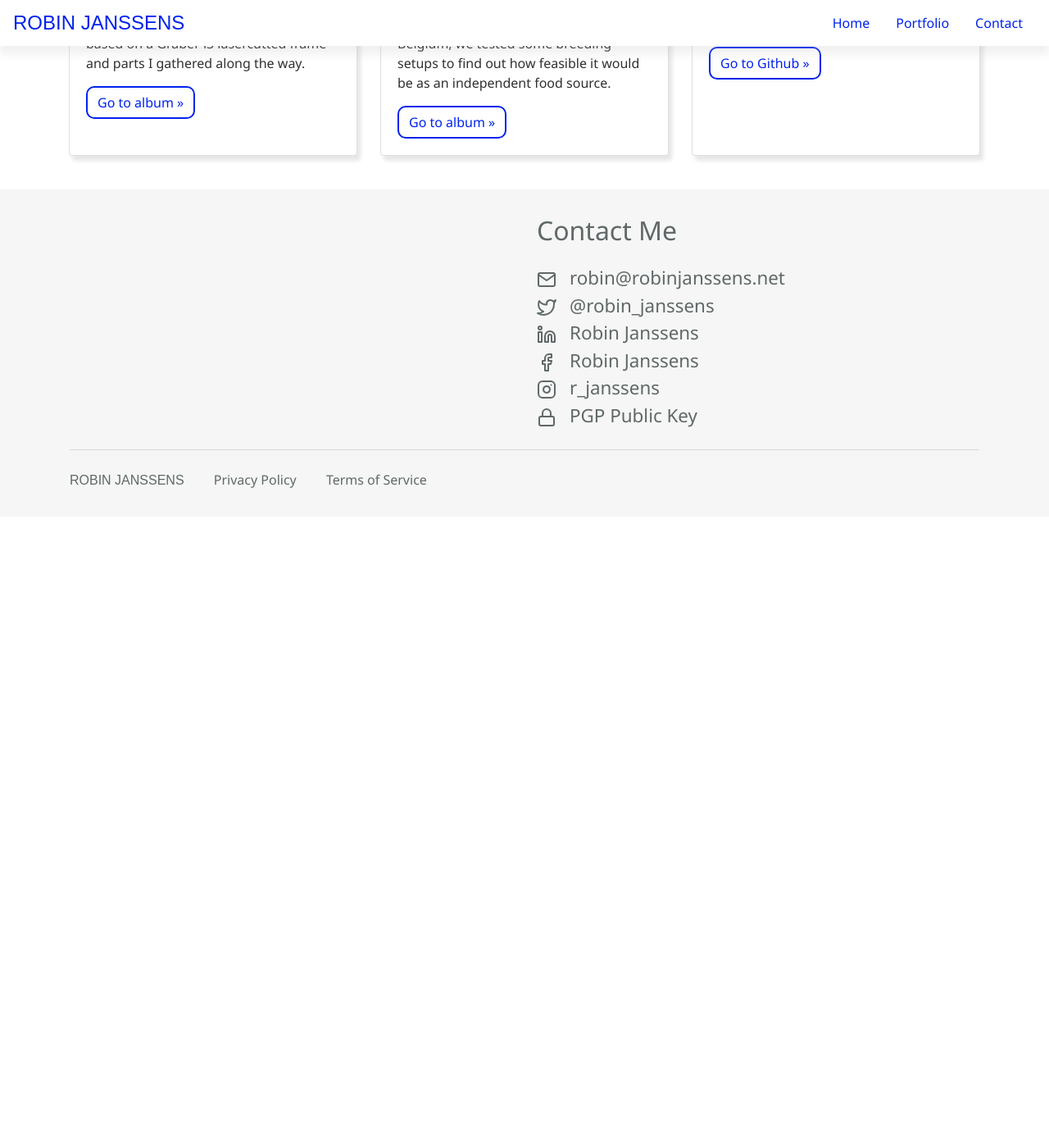
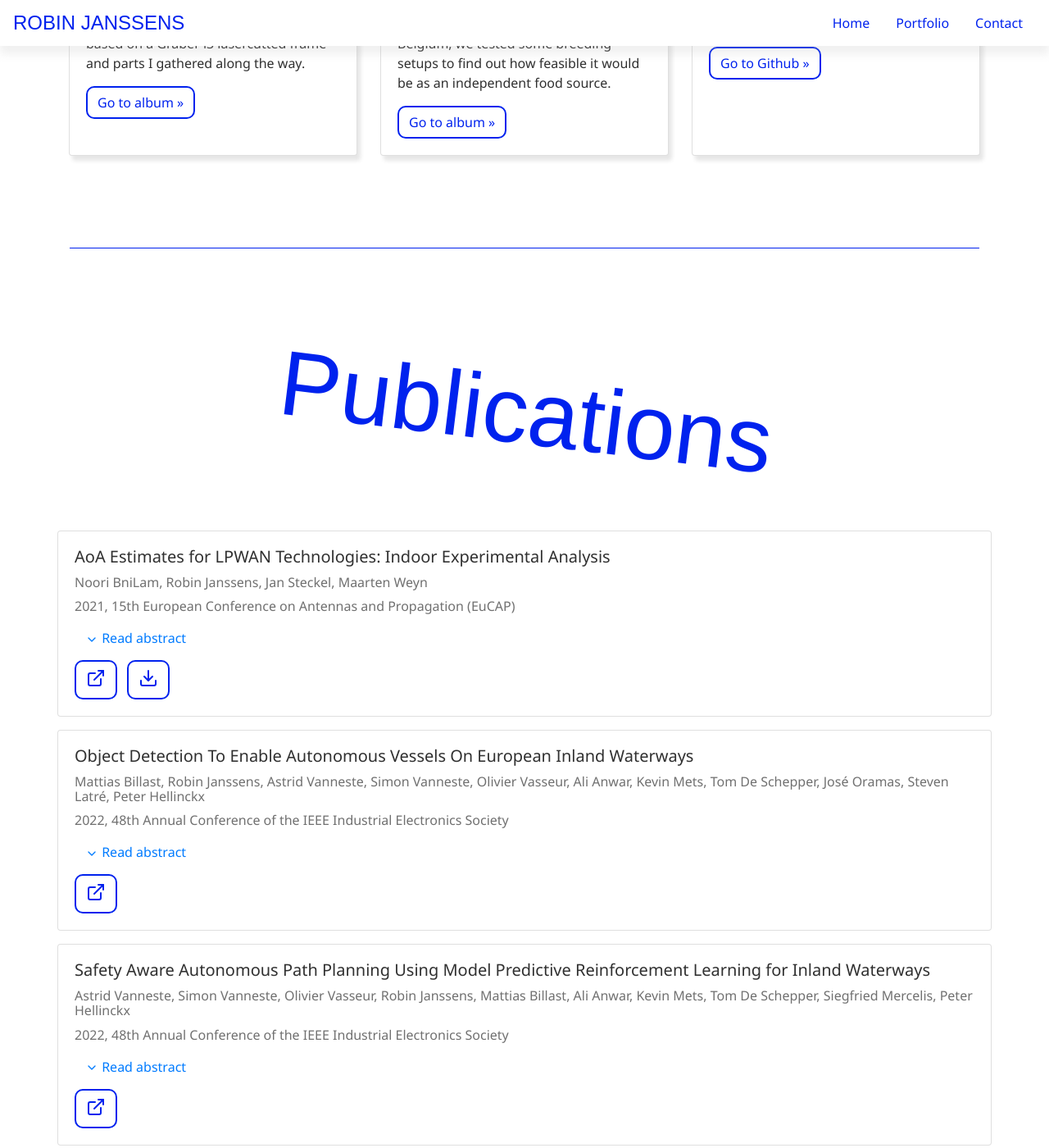
Before and after one commit to robinjanssens/robinjanssens.net, a Jekyll site: the page built from index.md, in a window 1280 px wide and 1400 px high, scrolled down 1597 px. Shown: the whole window at 82% size. Built offline with Jekyll 4.4.1, drawn with Linux system fonts in a browser that asks for light colours; nearby versions of some CDN libraries; some web fonts are replaced; comment, search, counter and statistics services are not loaded; before the commit the page ends 2227 px from its top, so only the background shows below that; some of the changed text lies outside the part shown.

Commit message:
added publications section

```diff
--- /dev/null
+++ b/_data/publications.yml
@@ -0,0 +1,65 @@
+-
+  title: "AoA Estimates for LPWAN Technologies: Indoor Experimental Analysis"
+  authors:
+    - Noori BniLam
+    - Robin Janssens
+    - Jan Steckel
+    - Maarten Weyn
+  year: 2021
+  journal: "15th European Conference on Antennas and Propagation (EuCAP)"
+  abstract: "In this paper, we present an experimental analysis of the Angle of Arrival (AoA) estimation accuracy in an indoor environment. We utilized an AoA estimation system that is suitable for Low Power Wide Area Network (LPWAN) technologies. The AoA estimation system constituted 8 antenna elements that are distributed as Uniform Linear Array (ULA) antenna. Both Line-of-Sight (LoS) and Non-Line-of-Sight (NLoS) conditions were considered. The conventional beamformer, MUISC, Root MUSIC, ESPRIT and SAGE algorithms were employed to provide the AoA estimates. The experimental results reveal that the AoA estimation algorithms provide a very poor AoA estimation accuracy for signals that were originated within the endfire region of the ULA. Furthermore, the signals that were originated within the ULA broadside region have a maximum estimation error equals 10 and 15 degrees for the LoS and NLoS conditions, respectively."
+  url: https://ieeexplore.ieee.org/document/9411225
+  doi: https://doi.org/10.23919/EUCAP51087.2021.9411225
+  pdf: /publications/pdf/BniLam2021_AoA_Estimates_for_LPWAN_Technologies_Indoor_Experimental_Analysis.pdf
+-
+  title: "Object Detection To Enable Autonomous Vessels On European Inland Waterways"
+  authors:
+    - Mattias Billast
+    - Robin Janssens
+    - Astrid Vanneste
+    - Simon Vanneste
+    - Olivier Vasseur
+    - Ali Anwar
+    - Kevin Mets
+    - Tom De Schepper
+    - José Oramas
+    - Steven Latré
+    - Peter Hellinckx
+  year: 2022
+  journal: "48th Annual Conference of the IEEE Industrial Electronics Society"
+  abstract: "To enable autonomous vessels to operate on inland waterways, they need to detect, track and localize objects at close range to safely navigate. We deployed current deep learning techniques to detect and track these objects. As there are no large labeled datasets of European inland waterways, we used transfer learning to overcome the lack of data. By using preexisting similar datasets, we were able to significantly decrease the required amount of labeled data from the target distribution. Furthermore, we improved the mean Average Precision from 0.461 to 0.814 by using a limited number of labeled target data samples. We estimated the relative distance of the objects based on the generated bounding boxes. The information from the camera is then combined with LiDar data to generate a top-view map of the environment which is used as input for an object-avoidance control agent. All these methods can run in real-time on the vessel with an fps of 1.83 on a 2.7GHz vCPU."
+  url: https://ieeexplore.ieee.org/document/9969042
+  doi: https://doi.org/10.1109/IECON49645.2022.9969042
+  pdf:
+-
+  title: "Safety Aware Autonomous Path Planning Using Model Predictive Reinforcement Learning for Inland Waterways"
+  authors:
+    - Astrid Vanneste
+    - Simon Vanneste
+    - Olivier Vasseur
+    - Robin Janssens
+    - Mattias Billast
+    - Ali Anwar
+    - Kevin Mets
+    - Tom De Schepper
+    - Siegfried Mercelis
+    - Peter Hellinckx
+  year: 2022
+  journal: "48th Annual Conference of the IEEE Industrial Electronics Society"
+  abstract: "In recent years, interest in autonomous shipping in urban waterways has increased significantly due to the trend of keeping cars and trucks out of city centers. Classical approaches such as Frenet frame based planning and potential field navigation often require tuning of many configuration parameters and sometimes even require a different configuration depending on the situation. In this paper, we propose a novel path planning approach based on reinforcement learning called Model Predictive Reinforcement Learning (MPRL). MPRL calculates a series of waypoints for the vessel to follow. The environment is represented as an occupancy grid map, allowing us to deal with any shape of waterway and any number and shape of obstacles. We demonstrate our approach on two scenarios and compare the resulting path with path planning using a Frenet frame and path planning based on a proximal policy optimization (PPO) agent. Our results show that MPRL outperforms both baselines in both test scenarios. The PPO based approach was not able to reach the goal in either scenario while the Frenet frame approach failed in the scenario consisting of a corner with obstacles. MPRL was able to safely (collision free) navigate to the goal in both of the test scenarios."
+  url: https://ieeexplore.ieee.org/document/9968678
+  doi: https://doi.org/10.1109/IECON49645.2022.9968678
+  pdf:
+-
+  title: "Rail Vehicle Detection Enabling Adaptive Device Free Crowd Size Estimation in Subway Stations"
+  authors:
+    - Robin Janssens
+    - Rafael Berkvens
+    - Peter Hellinckx
+    - Stijn Denis
+  year: 2023
+  journal: "Advances on P2P, Parallel, Grid, Cloud and Internet Computing"
+  abstract: "In order to enable reliable device free crowd size estimation at subway platforms during the stop and boarding time of underground rail transit systems, knowledge regarding whether or not a rail vehicle is present at the platform is crucial. To accommodate this need, we developed a low-cost battery-powered sensor node capable of detecting the presence of a rail vehicle in a subway station. We make use of two infrared laser-based time-of-flight (ToF) sensors installed at both the ingress and egress tunnel of a subway station. Due to this dual sensor approach, we are able to filter out and signal anomalous events such as a human walking past the sensor. We deployed the system at a subway station to benchmark its accuracy and found the implemented algorithms to be effective at filtering out false positives. However, recall rates are limited between 75 and 80% due to issues originating in the wireless communication stack. This demonstrates the feasibility of rail vehicle detection using ToF sensors in order to improve our device free crowd size estimation."
+  url: https://link.springer.com/chapter/10.1007/978-3-031-19945-5_26
+  doi: https://doi.org/10.1007/978-3-031-19945-5_26
+  pdf:
--- a/_layouts/home.html
+++ b/_layouts/home.html
@@ -6,7 +6,7 @@
     {% include navbar.html %}
 
     <section id="introduction">
-      <div class="container">
+      <div class="container introduction">
         <div class="row">
           <span class="graffiti rotate-clockwise">ROBIN<br>JANSSENS</span>
         </div>
@@ -23,7 +23,7 @@
     </div>
 
     <section id="portfolio">
-      <div class="container">
+      <div class="container portfolio">
         <div class="row">
           <span class="graffiti rotate-counterclockwise">PORTFOLIO</span>
         </div>
@@ -40,6 +40,47 @@
           </div>
         {% endfor %}
 
+        </div>
+      </div>
+    </section>
+
+    <div class="container">
+      <hr>
+    </div>
+
+    <section id="publications">
+      <div class="container publications">
+        <div class="row">
+          <span class="graffiti rotate-clockwise">Publications</span>
+        </div>
+        <div class="row">
+        {% for publication in site.data.publications %}
+          <div class="card">
+            <div class="card-body">
+              <h5 class="card-title">{{ publication.title }}</h6>
+              <h6 class="authors">
+                {% for author in publication.authors %}
+                {{ author }}{% if forloop.last == false %}, {% endif %}
+                {% endfor %}
+              </h6>
+              <p class="journal">{{ publication.year }}, {{ publication.journal }}</p>
+
+              {% if publication.abstract %}
+              <div>
+                <button class="btn btn-link" data-toggle="collapse" data-target="#collapseAbstract{{ forloop.index0 }}" aria-expanded="false"><i data-feather="chevron-down" class="chevron"></i> Read abstract</button>
+                <div class="collapse" id="collapseAbstract{{ forloop.index0 }}">
+                    <p>{{ publication.abstract }}</p>
+                </div>
+              </div>
+              {% endif %}
+
+              {% if publication.url %}<a href="{{ publication.url }}" target="_blank" rel="noopener noreferrer" class="btn btn-outline-primary" title="Go To Publishers Website"><i data-feather="external-link"></i></a>{% endif %}
+              {% if publication.pdf %}<a href="{{ publication.pdf }}" target="_blank" rel="noopener noreferrer" class="btn btn-outline-primary" title="Download PDF Version"><i data-feather="download"></i></a>{% endif %}
+
+              <!-- <a href="" target="_blank" rel="noopener noreferrer" class="btn btn-outline-primary" title="Get BibTex">BibTex</a> -->
+            </div>
+          </div>
+        {% endfor %}
         </div>
       </div>
     </section>
--- a/assets/css/style.scss
+++ b/assets/css/style.scss
@@ -3,6 +3,7 @@
 
 $vibrant-blue: #0022ee;
 $text-color: #303030;
+$light-text-color: #707070;
 
 @import "footer";
 @import "navbar";
@@ -86,6 +87,7 @@ h1, h2, h3, h4, h5, h6, p {
   text-align: center;
 }
 
+.portfolio{
   .card {
     margin: 0 auto; /* Center cards */
     float: none;    /* Center cards */
@@ -93,3 +95,26 @@ h1, h2, h3, h4, h5, h6, p {
     margin-bottom: 1rem; /* Keep horizontal space between cards */
     box-shadow: 4px 6px 5px rgba(0, 0, 0, 0.1);
   }
+}
+
+.publications{
+  .card {
+    margin: 0.5rem auto;
+    width: 100%;
+    .authors, .journal {
+      color: $light-text-color;
+      margin-bottom: 0.5rem;
+    }
+    .btn{
+      margin-right: 0.5rem;
+      .chevron {
+        width: 1rem;
+        height: 1rem;
+        vertical-align: middle;
+      }
+    }
+    .btn-outline-primary{
+      margin-top: 0.5rem;
+    }
+  }
+}
```
Also changed, not shown: 1 other file. Lines whose indentation alone changed are shown as unchanged.
